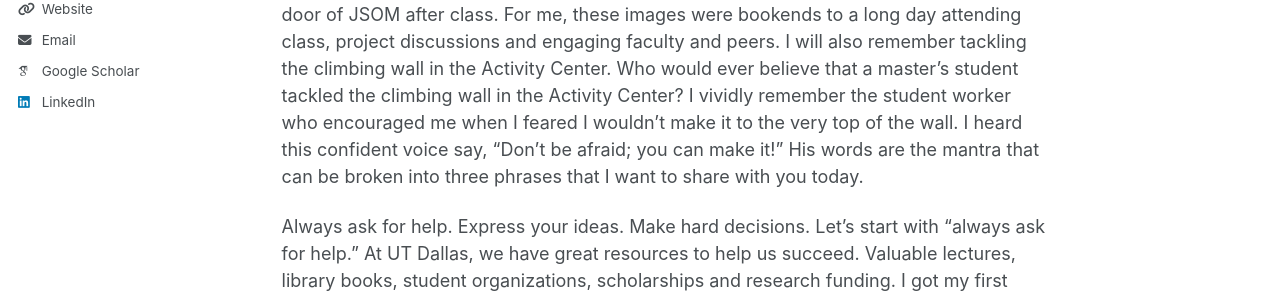
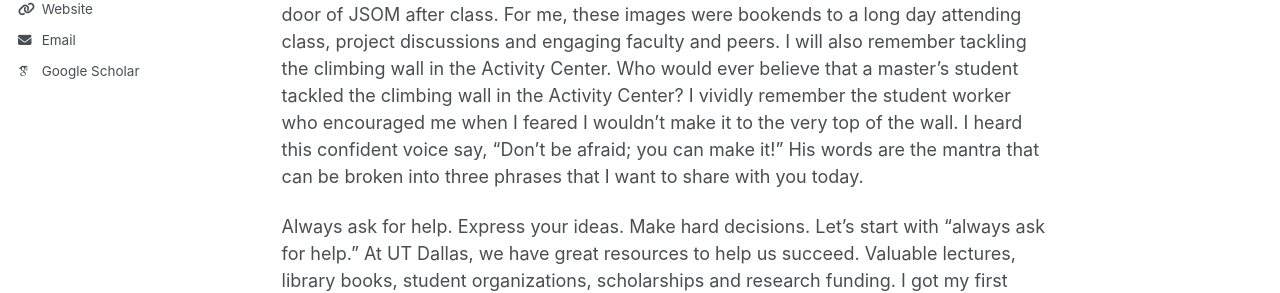
Before and after one commit to qxc2/kataliachen, a Jekyll site: the page built from _pages/about.md, in a window 1280 px wide. Shown: the part 327-620 px from the top of the page. Built offline with Jekyll 4.4.1, drawn with Linux system fonts in a browser that asks for light colours; some web fonts are replaced.

Commit message:
Update _config.yml

```diff
--- a/_config.yml
+++ b/_config.yml
@@ -60,7 +60,7 @@ author:
   keybase          : # Username
   instagram        : # Username
   lastfm           : # Username
-  linkedin         : "katalia-chen"
+  linkedin         : #"katalia-chen"
   mastodon         : # URL
   medium           :
   pinterest        : # Username
```
